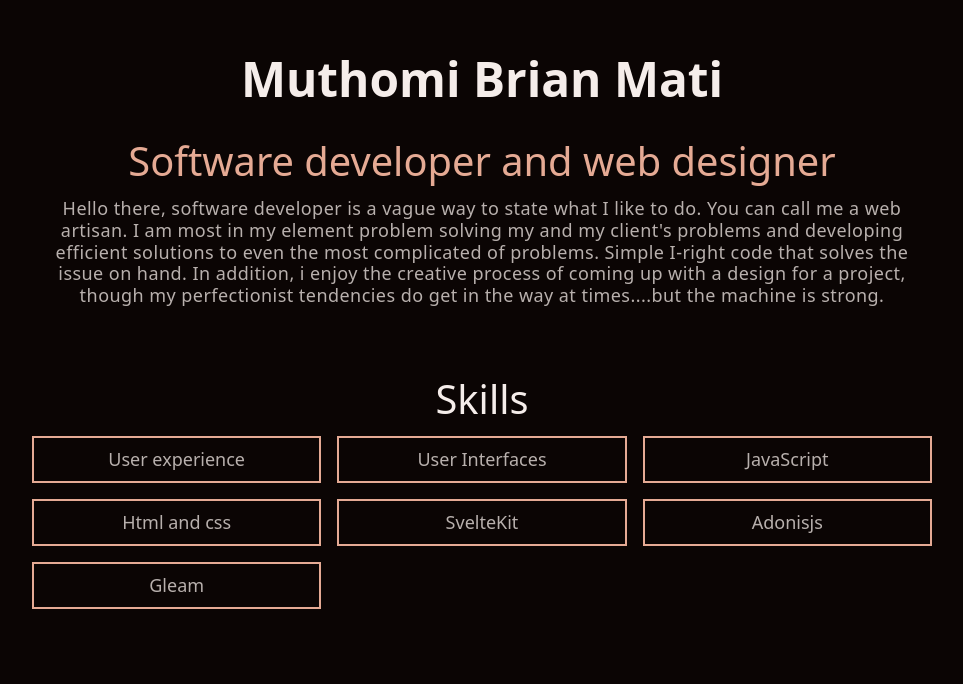
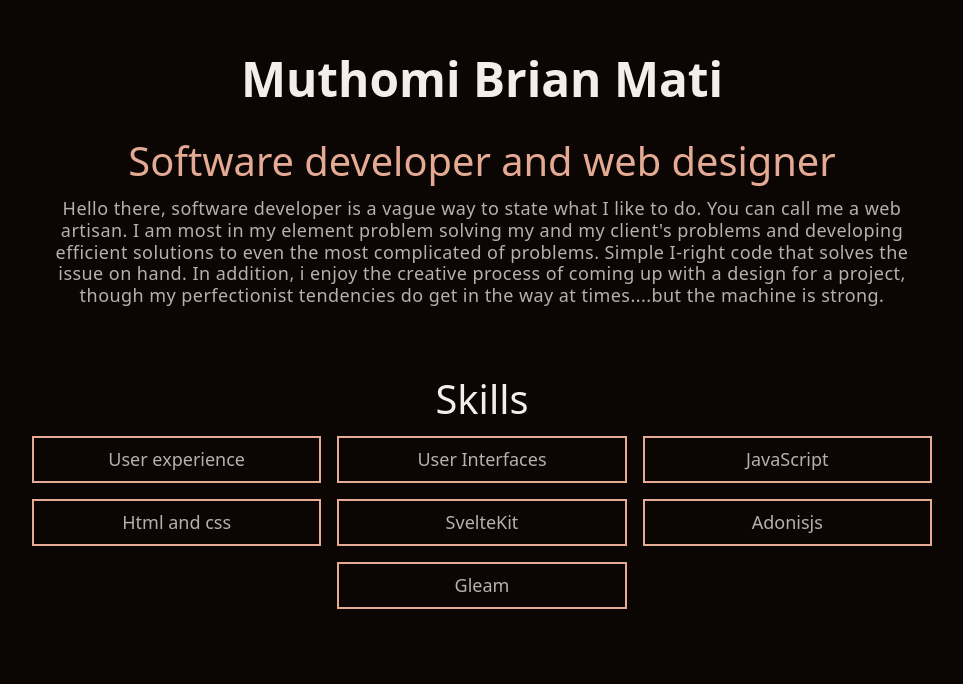
Before and after one commit to brian-mati/portfolio, a SvelteKit app: page / in a window 1280 px wide. Shown: the part 101-785 px from the top of the page, without its empty margins (158-1121 px from the left). Built offline with nearby package versions, Linux system fonts and the light colour scheme.

Commit message:
centered gleam . final commit to main branch

```diff
--- a/src/routes/+page.svelte
+++ b/src/routes/+page.svelte
@@ -23,7 +23,7 @@
         <p class="text-base-body border-2 border-base-primary px-6 py-2 hover:bg-base-primary/25 transition duration-150 delay-75 ease-in-out "> Html and css  </p>
         <p class="text-base-body border-2 border-base-primary px-6 py-2 hover:bg-base-primary/25 transition duration-150 delay-75 ease-in-out "> SvelteKit</p>
         <p class="text-base-body border-2 border-base-primary px-6 py-2 hover:bg-base-primary/25 transition duration-150 delay-75 ease-in-out "> Adonisjs</p>
-        <p class="text-base-body border-2 border-base-primary px-6 py-2 hover:bg-base-primary/25 transition duration-150 delay-75 ease-in-out  "> Gleam</p>
+        <p class="text-base-body border-2 border-base-primary px-6 py-2 hover:bg-base-primary/25 transition duration-150 delay-75 ease-in-out  col-start-2 "> Gleam</p>
     </section>
 </main>
 
```
